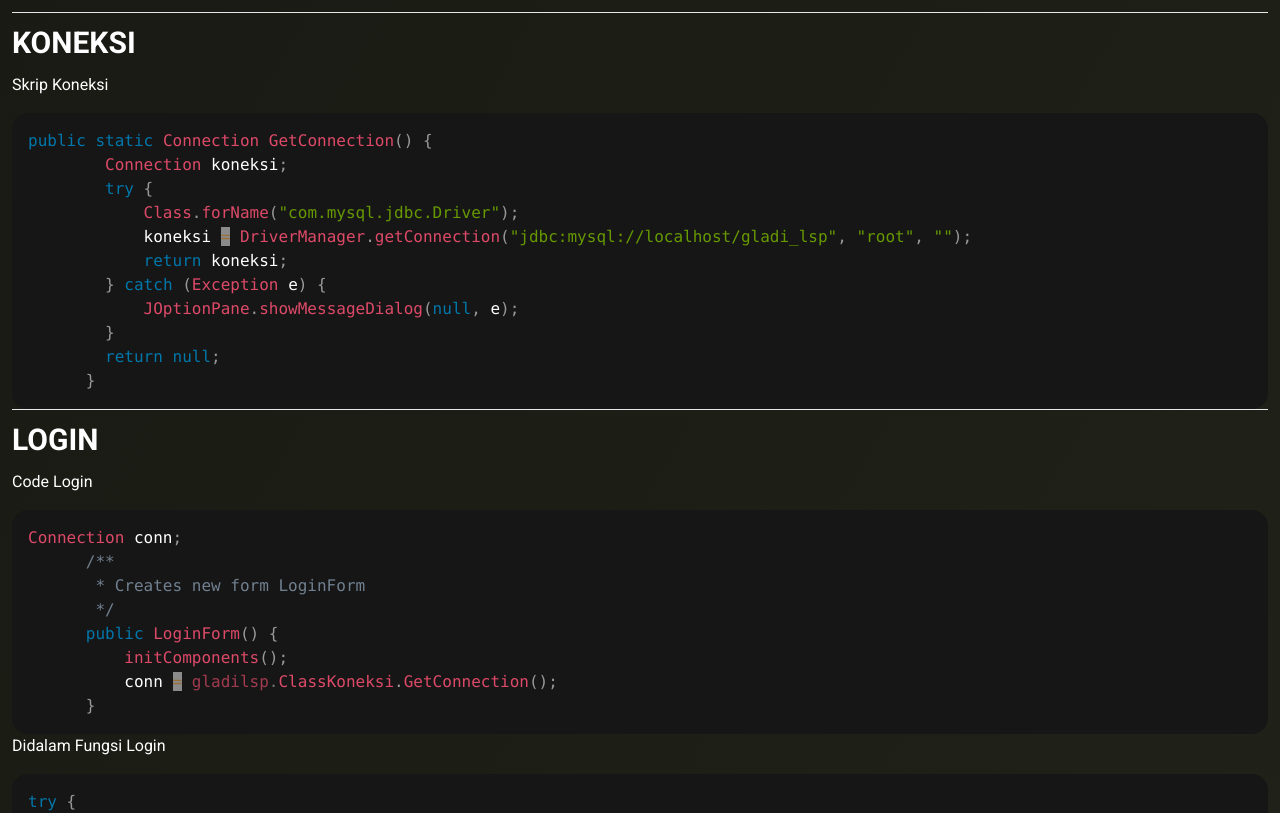
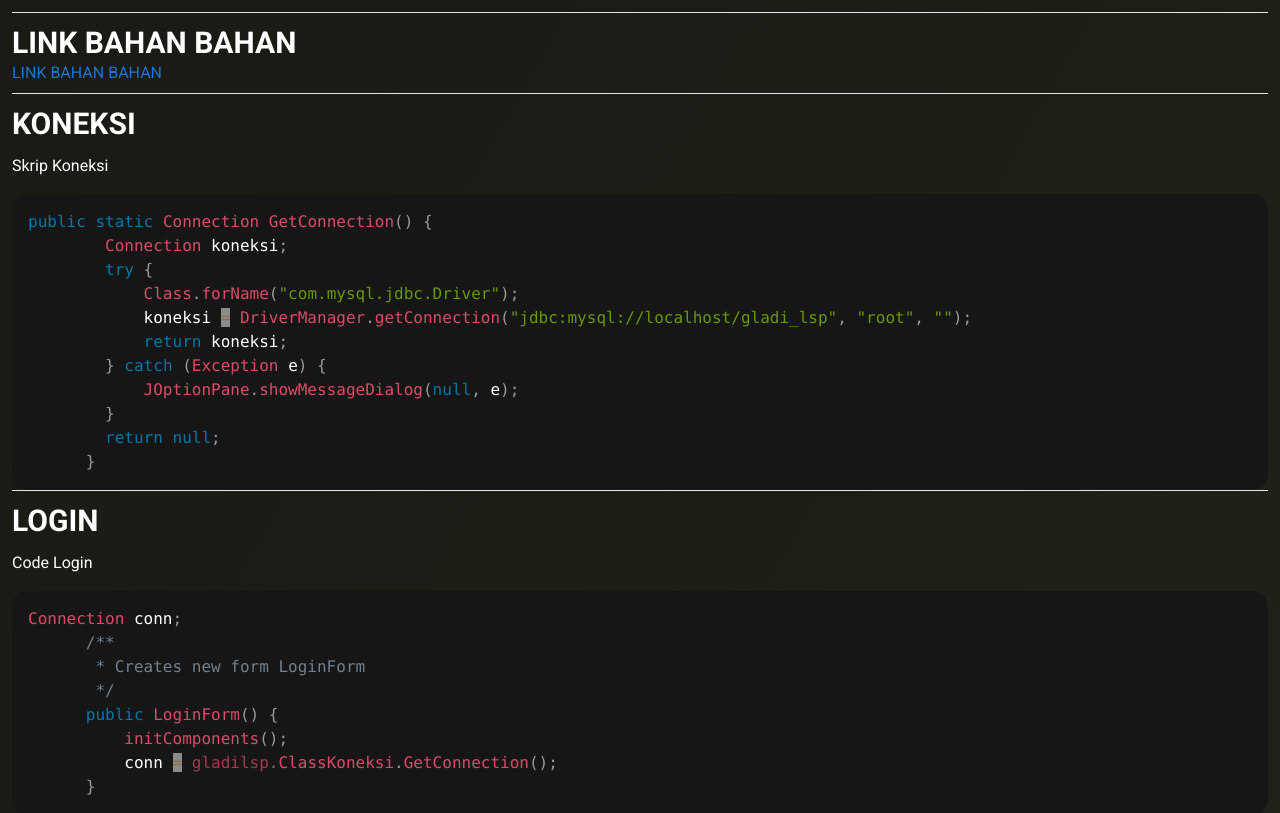
Before and after one commit to DhitGT/cleanportfolio, a Nuxt app: page /lsp in a window 1280 px wide. Shown: the top 813 px of the page. Built offline with nearby package versions, Linux system fonts and the light colour scheme; a web font is replaced by a local one.

Commit message:
add lsp page

```diff
--- a/pages/lsp.vue
+++ b/pages/lsp.vue
@@ -1,5 +1,13 @@
 <template>
   <div class="container">
+    <hr />
+    <h2 class="font-bold text-3xl pt-3">LINK BAHAN BAHAN</h2>
+    <div class="card pb-2">
+      <a
+        href="https://drive.google.com/drive/folders/12MXl9DgBeDF9YIrHqrWpJ4wsh6D0GSCL"
+        >LINK BAHAN BAHAN</a
+      >
+    </div>
     <hr />
     <h2 class="font-bold text-3xl py-3">KONEKSI</h2>
     <div class="card">
```
